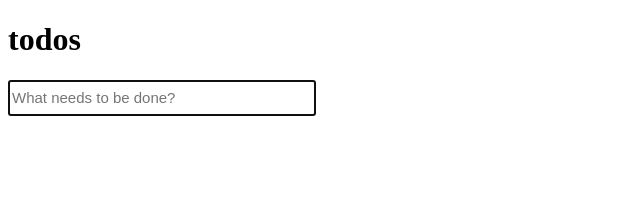
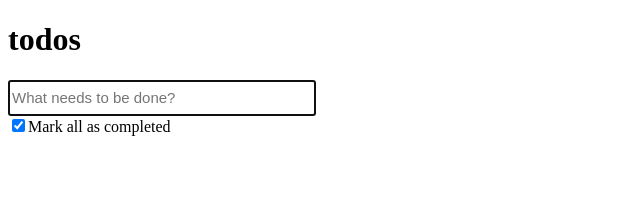
Before and after one commit to NastenaL/Todo, an Angular app: page / in a window 1280 px wide. Shown: the top 206 px of the page, without its empty margins (0-640 px from the left). Built offline with nearby package versions, Linux system fonts and the light colour scheme.

Commit message:
added todo component, added mechanism for changing isCOmpletedState

```diff
--- a/src/app/todos/components/main/main.component.html
+++ b/src/app/todos/components/main/main.component.html
@@ -1,5 +1,16 @@
-<ul class="todo-list">
-    <li *ngFor="let todo of visibleTodos$ | async">
-        {{todo.text}}
-    </li>
-</ul>
+<section class="main" [ngClass]="{hidden: noTodoClass$ | async}">
+    <input
+        id="toggle-all"
+        class="toggle-all"
+        type="checkbox"
+        [checked]="isAllTodosSelected$ | async"
+        (change)="toggleAllTodos($event)"/>
+
+    <label for="toggle-all">Mark all as completed</label>
+    <ul class="todo-list">
+        <app-todos-todo
+            *ngFor="let todo of visibleTodos$ | async"
+            [todo] = "todo"
+        ></app-todos-todo>
+    </ul>
+</section>
--- a/src/app/todos/components/main/main.component.ts
+++ b/src/app/todos/components/main/main.component.ts
@@ -12,8 +12,16 @@ import {FilterEnum} from "../../types/filter.enum"
 
 export class MainComponent{
     visibleTodos$ : Observable<TodoInterface[]>;
+    noTodoClass$ : Observable<boolean>;
+    isAllTodosSelected$: Observable<boolean>;
 
     constructor(private todoService: TodosService){
+        this.isAllTodosSelected$ = this.todoService.todos$.pipe(
+            map(todos => todos.every((todo) => todo.isCompleted))
+        );
+        this.noTodoClass$ = this.todoService.todos$.pipe(
+            map(todos => todos.length === 0)
+        );
         this.visibleTodos$ = combineLatest(
             this.todoService.todos$,
             this.todoService.filter$
@@ -27,4 +35,9 @@ constructor(private todoService: TodosService){
         return todos;
     }))
     }
+
+    toggleAllTodos(event: Event): void {
+        const target = event.target as HTMLInputElement
+        this.todoService.toggleAll(target.checked);
     }
+}
--- /dev/null
+++ b/src/app/todos/components/todo/todo.component.html
@@ -0,0 +1 @@
+<li>{{todoProps.text}}</li>
--- a/src/app/todos/components/todos/todos.component.ts
+++ b/src/app/todos/components/todos/todos.component.ts
@@ -1,4 +1,4 @@
-import { Component } from "@angular/core";
+import { Component, Input } from "@angular/core";
 
 @Component({
     selector: 'add-todos',
--- a/src/app/todos/services/todos.service.ts
+++ b/src/app/todos/services/todos.service.ts
@@ -11,10 +11,21 @@ export class TodosService{
     addTodo(text: string) : void {
         const newTodo: TodoInterface ={
             text,
-            isCompleted: false,
+            isCompleted: true,
             id: Math.random().toString(16)
         };
         const updatedTodos = [...this.todos$.getValue(),newTodo];
         this.todos$.next(updatedTodos);
     }
+
+    toggleAll(isCompleted: boolean): void {
+        console.log('isCompleted', isCompleted);
+        const updatedTodos = this.todos$.getValue().map(todo => {
+            return {
+                ...todo,
+                isCompleted
+            };
+        });
+        this.todos$.next(updatedTodos);
+    }
 }
--- a/src/app/todos/todos.modules.ts
+++ b/src/app/todos/todos.modules.ts
@@ -2,6 +2,7 @@ import { NgModule } from "@angular/core";
 import { RouterModule, Routes } from "@angular/router";
 
 import { TodosComponent } from "src/app/todos/components/todos/todos.component";
+import { TodoComponent } from "src/app/todos/components/todo/todo.component";
 import { HeaderComponent } from "src/app/todos/components/header/header.component";
 import { TodosService } from "./services/todos.service";
 import { MainComponent } from "./components/main/main.component";
@@ -15,7 +16,7 @@ const routes: Routes  = [
 ];
 
 @NgModule({
-    declarations: [TodosComponent, HeaderComponent, MainComponent],
+    declarations: [TodosComponent, HeaderComponent, MainComponent, TodoComponent],
     imports: [CommonModule,RouterModule.forChild(routes)],
     providers: [TodosService]
 })
--- a/tsconfig.json
+++ b/tsconfig.json
@@ -16,6 +16,7 @@
     "importHelpers": true,
     "target": "es2017",
     "module": "es2020",
+    "strictPropertyInitialization": false,
     "lib": [
       "es2018",
       "dom"
```
Also changed, not shown: src/app/todos/components/todo/todo.component.ts (added, +11 -0 lines). Lines whose indentation alone changed are shown as unchanged.
